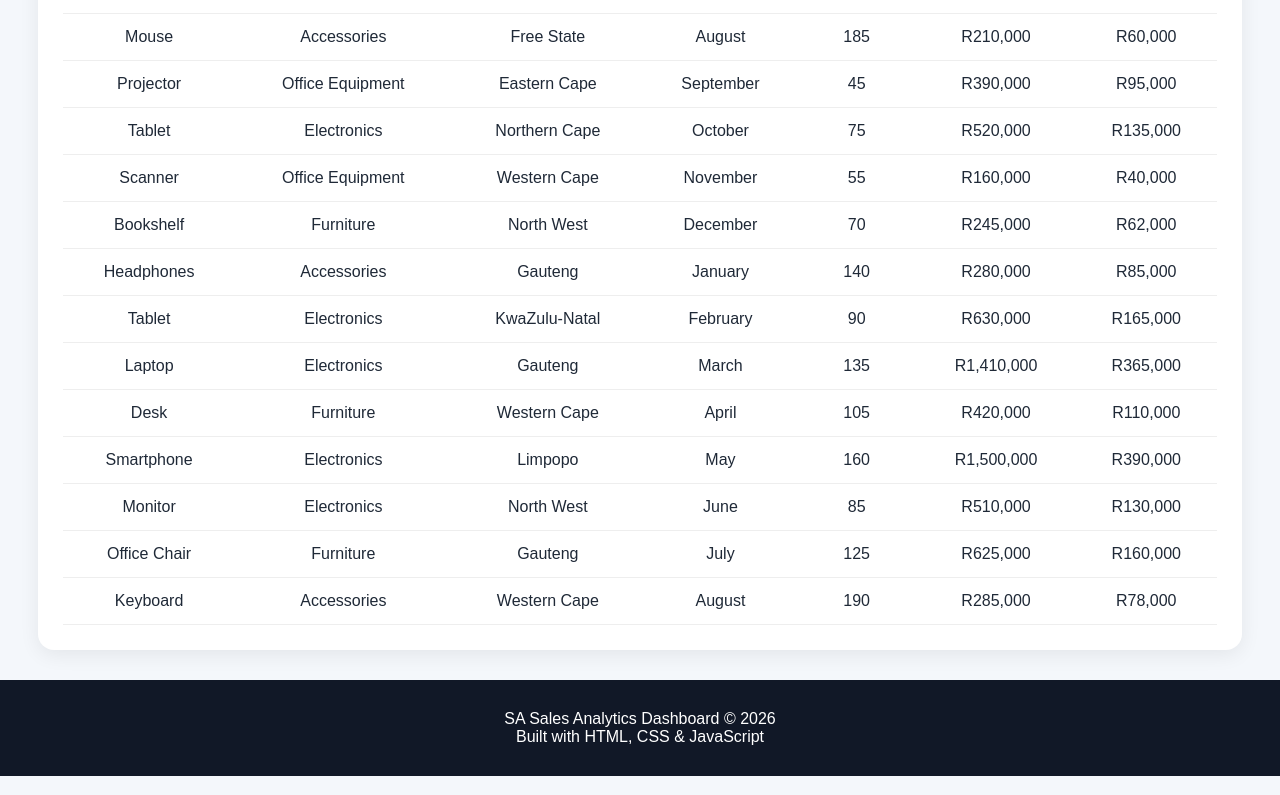
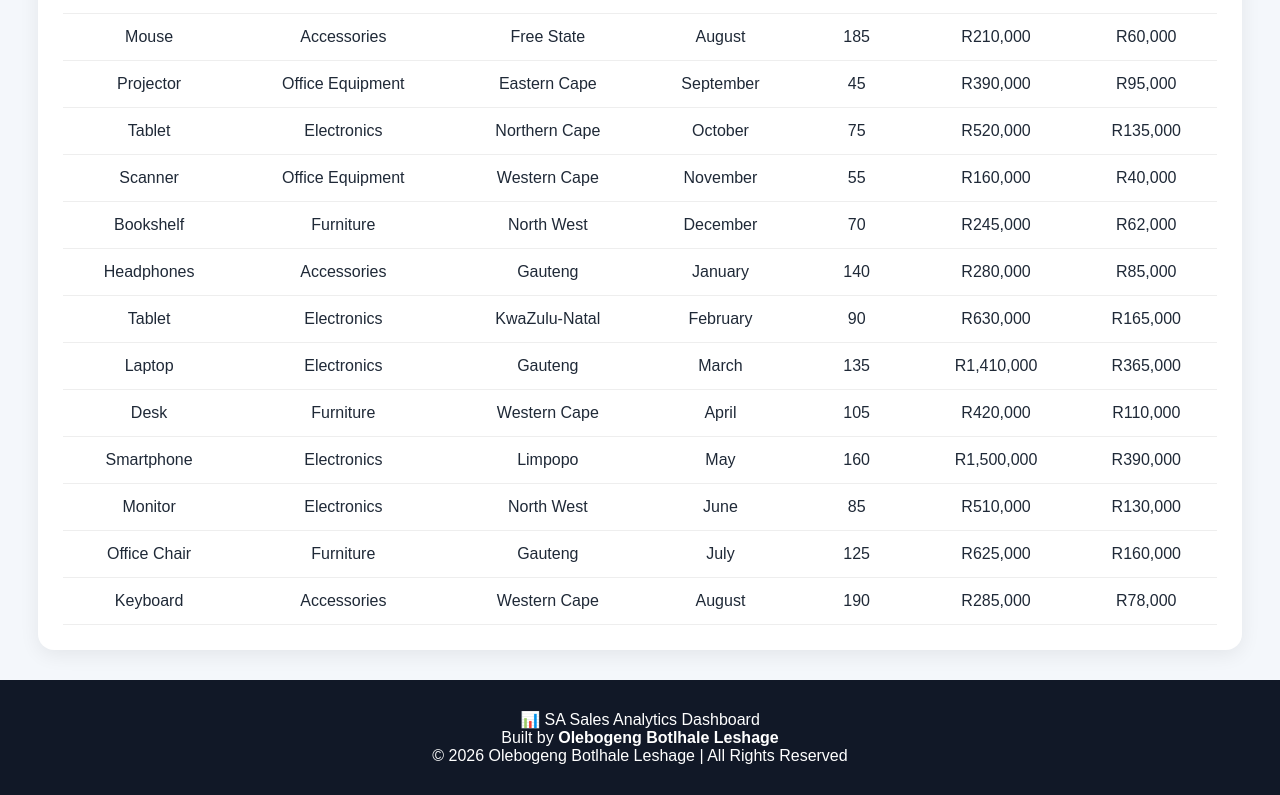
Before and after one commit to Olebogeng-leshage/sales-dashboard, a plain HTML site: page index.html in a window 1280 px wide. Shown: the part 2492-3287 px from the top of the page. Drawn offline with nearby package versions, Linux system fonts and the light colour scheme.

Commit message:
Update index.html

```diff
--- a/index.html
+++ b/index.html
@@ -259,9 +259,13 @@ Loading insights...
 
 <footer>
 
-<p>SA Sales Analytics Dashboard © 2026</p>
+    <p>📊 SA Sales Analytics Dashboard</p>
 
-<p>Built with HTML, CSS & JavaScript</p>
+    <p>
+        Built by <strong>Olebogeng Botlhale Leshage</strong>
+    </p>
+
+    <p>© 2026 Olebogeng Botlhale Leshage | All Rights Reserved</p>
 
 </footer>
 
```
